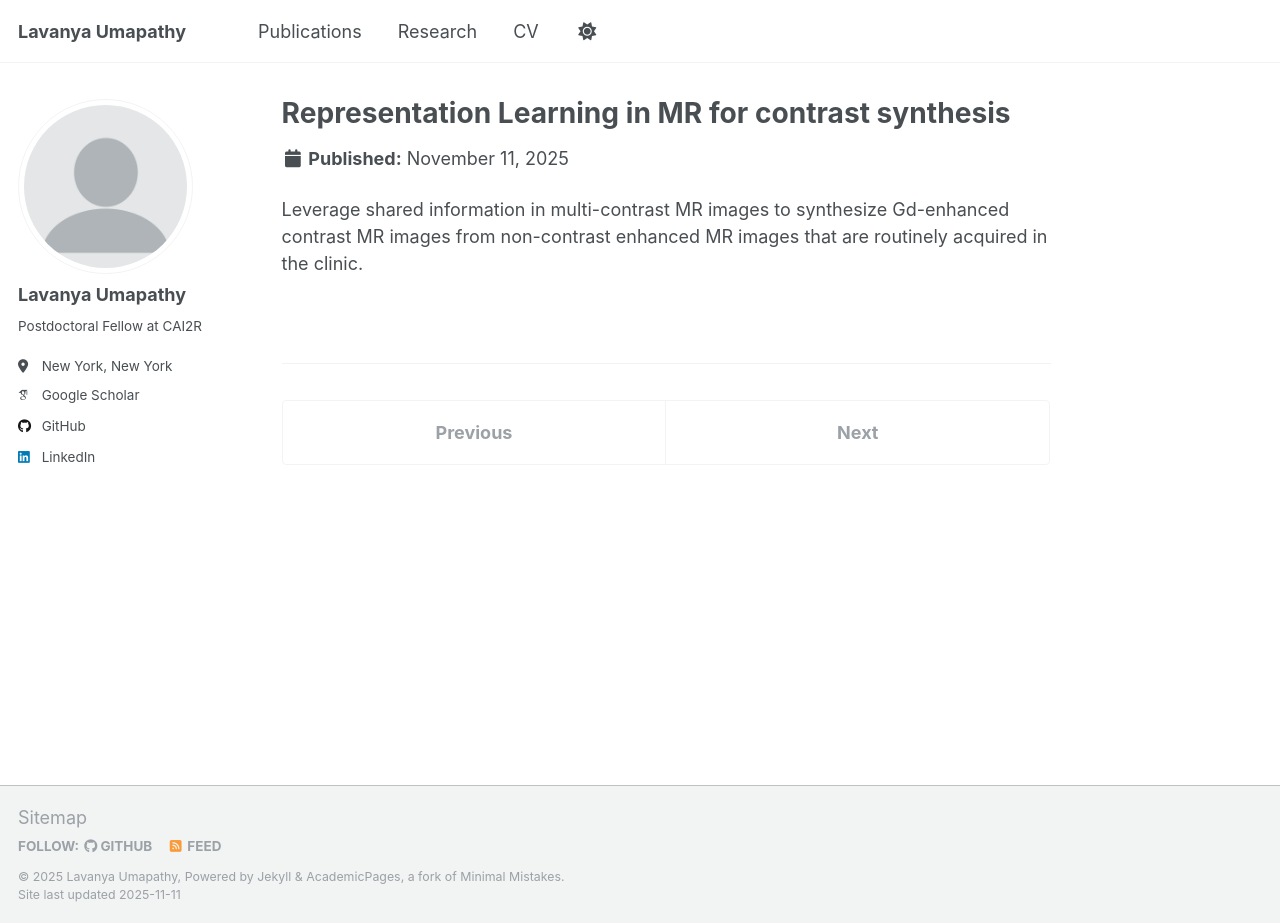
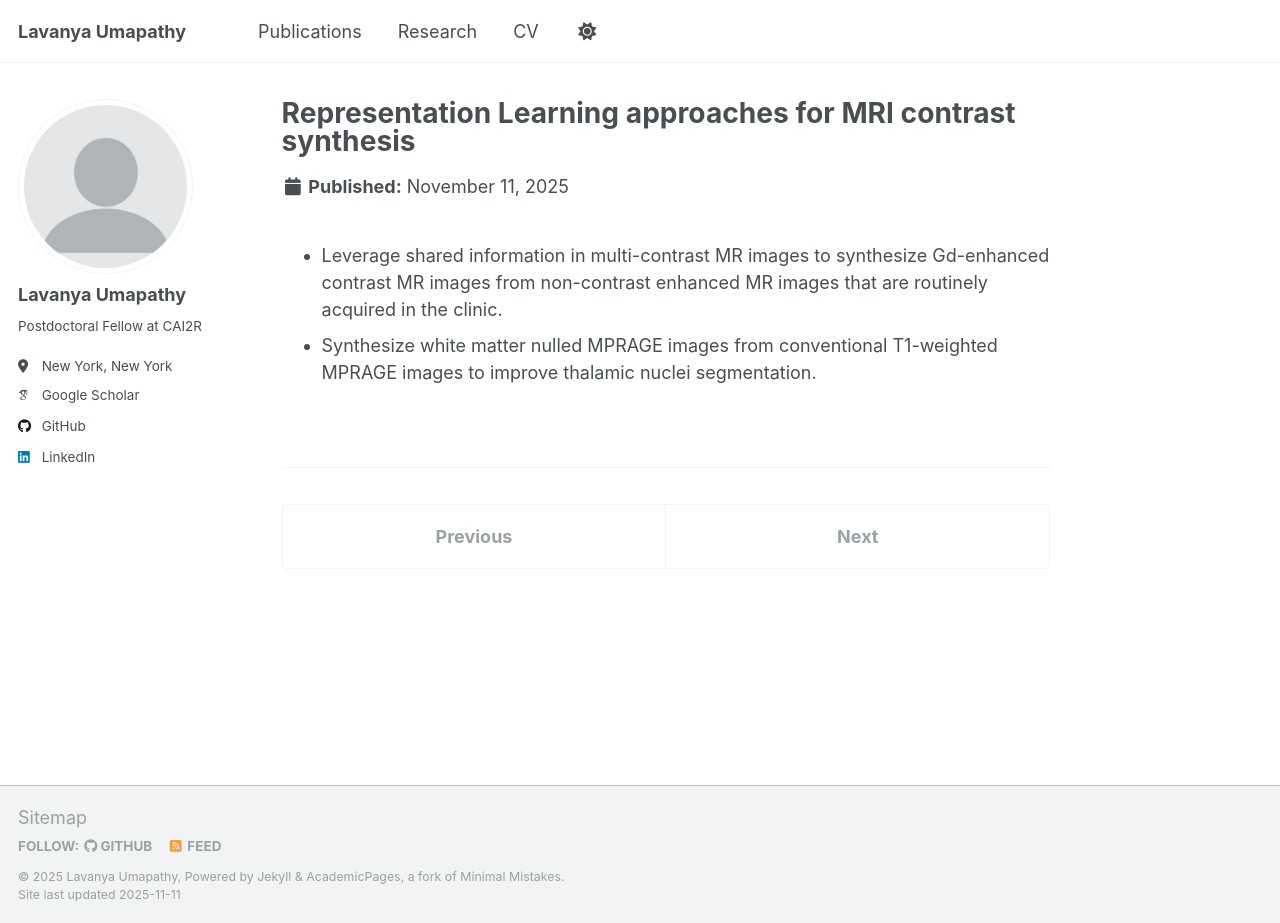
Before and after one commit to lunastra26/lunastra26.github.io, a Jekyll site: the page built from _research/2024-representation-learning-contrast-synthesis.md, in a window 1280 px wide and 923 px high. Built offline with Jekyll 4.4.1, drawn with Linux system fonts in a browser that asks for light colours; some web fonts are replaced.

Commit message:
Update 2024-representation-learning-contrast-synthesis.md

```diff
--- a/_research/2024-representation-learning-contrast-synthesis.md
+++ b/_research/2024-representation-learning-contrast-synthesis.md
@@ -1,6 +1,9 @@
 ---
-title: "Representation Learning in MR for contrast synthesis"
+title: "Representation Learning approaches for MRI contrast synthesis"
 collection: research
 ---
 
-Leverage shared information in multi-contrast MR images to synthesize Gd-enhanced contrast MR images from non-contrast enhanced MR images that are routinely acquired in the clinic.
+<ul>
+<li> Leverage shared information in multi-contrast MR images to synthesize Gd-enhanced contrast MR images from non-contrast enhanced MR images that are routinely acquired in the clinic.</li>
+<li> Synthesize white matter nulled MPRAGE images from conventional T1-weighted MPRAGE images to improve thalamic nuclei segmentation.</li>
+</ul>
```
